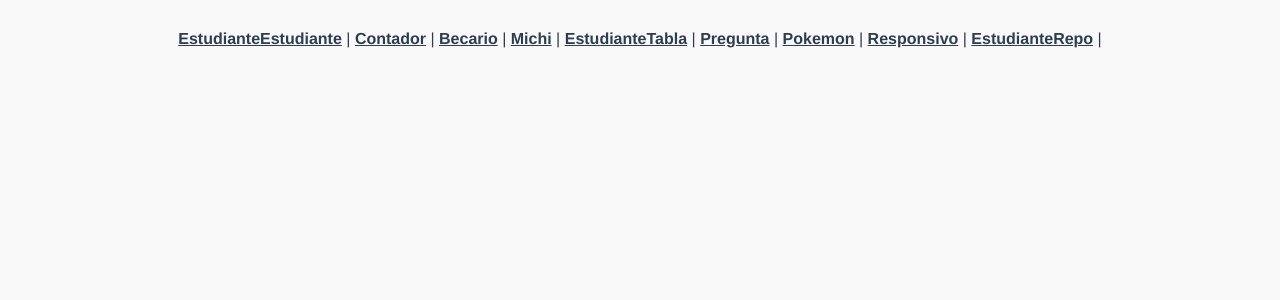
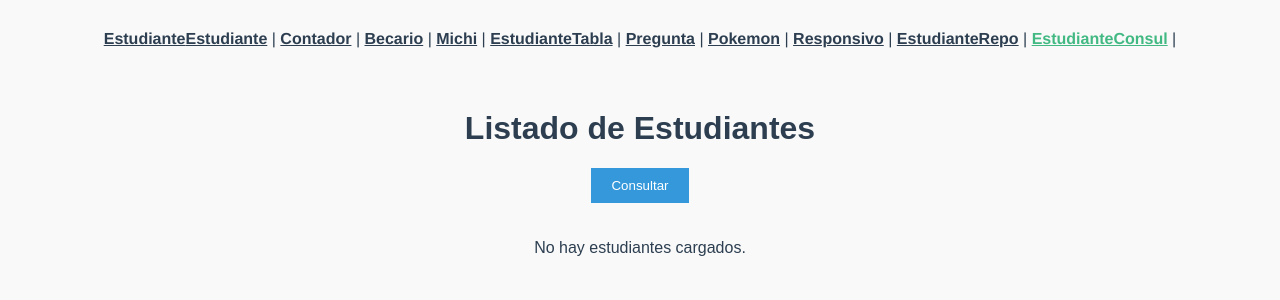
Before and after one commit to JordyChamba/pw_u2_p8_router_jc, a Vue app: page /estudianteConsul in a window 1280 px wide. Shown: the top 300 px of the page. Built offline with nearby package versions, Linux system fonts and the light colour scheme.

Commit message:
commit vue

```diff
--- /dev/null
+++ b/src/components/EstudianteConsul.vue
@@ -0,0 +1,90 @@
+<template>
+  <div class="contenedor">
+    <h1>Listado de Estudiantes</h1>
+    <button @click="consultarEstudiantes">Consultar</button>
+
+    <table v-if="estudiantes.length">
+      <thead>
+        <tr>
+          <th>ID</th>
+          <th>Nombre</th>
+          <th>Apellido</th>
+          <th>Fecha de Nacimiento</th>
+        </tr>
+      </thead>
+      <tbody>
+        <tr v-for="estudiante in estudiantes" :key="estudiante.id">
+          <td>{{ estudiante.id }}</td>
+          <td>{{ estudiante.nombre }}</td>
+          <td>{{ estudiante.apellido }}</td>
+          <td>{{ formatFecha(estudiante.fechaNacimiento) }}</td>
+        </tr>
+      </tbody>
+    </table>
+
+    <p v-else>No hay estudiantes cargados.</p>
+  </div>
+</template>
+
+<script>
+import { consultarRespuestaFachada } from "@/clients/EstudianteRepo";
+
+export default {
+  name: "Estudiantes",
+  data() {
+    return {
+      estudiantes: [],
+    };
+  },
+  methods: {
+    async consultarEstudiantes() {
+      try {
+        this.estudiantes = await consultarRespuestaFachada();
+      } catch (error) {
+        console.error("Error al consultar estudiantes:", error);
+      }
+    },
+    formatFecha(fechaISO) {
+      return new Date(fechaISO).toLocaleDateString();
+    },
+  },
+};
+</script>
+
+<style scoped>
+.contenedor {
+  max-width: 800px;
+  margin: 2rem auto;
+  font-family: Arial, sans-serif;
+  text-align: center;
+}
+
+button {
+  padding: 10px 20px;
+  margin-bottom: 20px;
+  background-color: #3498db;
+  color: white;
+  border: none;
+  cursor: pointer;
+}
+
+button:hover {
+  background-color: #2980b9;
+}
+
+table {
+  width: 100%;
+  border-collapse: collapse;
+  margin-top: 1rem;
+}
+
+th,
+td {
+  border: 1px solid #ddd;
+  padding: 8px;
+}
+
+th {
+  background-color: #f4f4f4;
+}
+</style>
--- a/src/components/NavBar.vue
+++ b/src/components/NavBar.vue
@@ -16,6 +16,8 @@
       <router-link to="/responsivo">Responsivo</router-link> |
 
       <router-link to="/estudianteRepo">EstudianteRepo</router-link> |
+
+      <router-link to="/estudianteConsul">EstudianteConsul</router-link> |
     </nav>
   </div>
 </template>
--- a/src/router/index.js
+++ b/src/router/index.js
@@ -5,6 +5,7 @@ import EstudianteTablaViewV from "@/views/EstudianteTablaViewV";
 import PokemonView from "@/views/PokemonView.vue";
 import ResponsivoView from "@/views/ResponsivoView.vue";
 import EstudianteRepoView from "@/views/EstudianteRepoView.vue";
+import EstudianteConsulView from "@/views/EstudianteConsulView.vue";
 
 const routes = [
   //configuracion de la primera pagina
@@ -14,6 +15,12 @@ const routes = [
     path: "/estudiante/:cedula", // los ":" determina el PathVariable
     name: "estudianteView",
     component: EstudianteView,
+  },
+
+  {
+    path: "/estudianteConsul", // los ":" determina el PathVariable
+    name: "estudianteConsulView",
+    component: EstudianteConsulView,
   },
 
   {
--- /dev/null
+++ b/src/views/EstudianteConsulView.vue
@@ -0,0 +1,14 @@
+<template>
+  <EstudianteConsul />
+</template>
+
+<script>
+import EstudianteConsul from "@/components/EstudianteConsul.vue";
+export default {
+  components: {
+    EstudianteConsul,
+  },
+};
+</script>
+
+<style></style>
```
